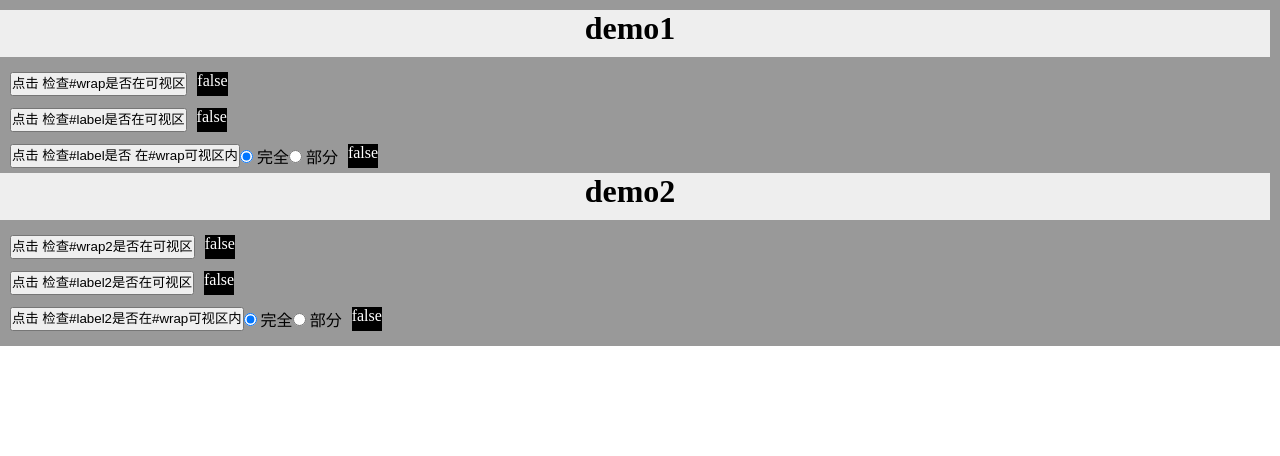
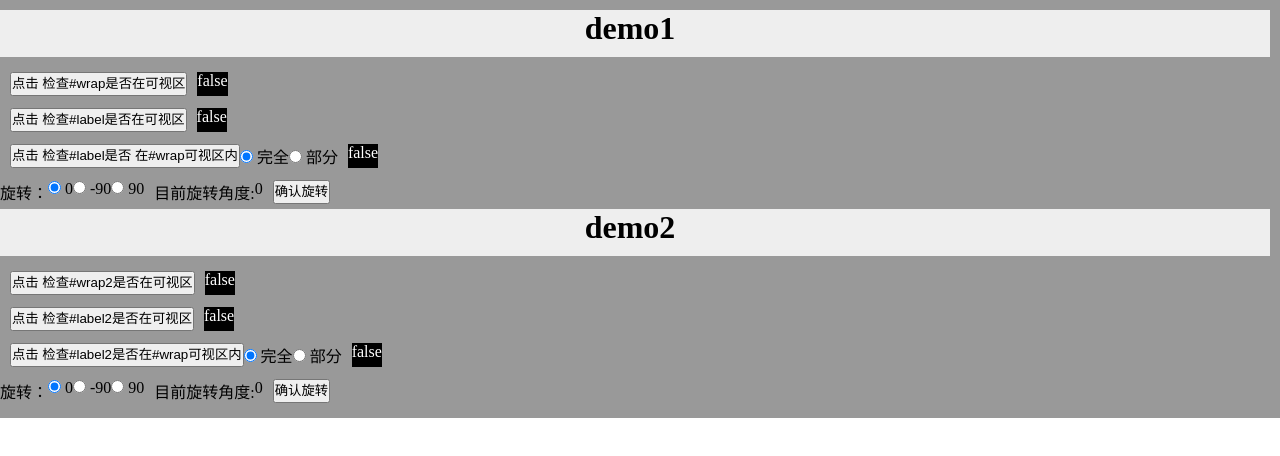
Before and after one commit to MTTTM/inViewUtils, a website: page src/html/index.html in a window 1280 px wide. Shown: the top 456 px of the page. Drawn offline with nearby package versions, Linux system fonts and the light colour scheme; files that its build step writes are made by us from their sources.

Commit message:
添加旋转案例

```diff
--- a/src/html/index.html
+++ b/src/html/index.html
@@ -38,15 +38,31 @@
             <label>
                 <input type="radio" name="labelInWrapView" value="2">
                 部分</label>
+            <p>
+
+
             <div class="btn">
                 <span v-data="labelInWrapView">--</span>
             </div>
+        </div>
+        <div class="btnGroup ">
+            旋转： <label>
+                <input type="radio" name="labelInWrapViewRotate" checked value="0">
+                0</label>
+            <label>
+                <input type="radio" name="labelInWrapViewRotate" value="-90">
+                -90</label>
+            <label>
+                <input type="radio" name="labelInWrapViewRotate" value="90">
+                90</label>
+            </p>
+            <span style="margin-left:10px;">目前旋转角度:</span><span v-data="wrapView1Rotate">-</span>
+            <button onClick="demo1Rotate('#wrap','labelInWrapViewRotate','wrapView1Rotate')">确认旋转</button>
         </div>
         <h1>demo2</h1>
         <div class="btnGroup ">
             <button onclick="checkInView('#wrap2','wrapInView2')">点击 检查#wrap2是否在可视区</button>
             <div class="btn">
-
                 <span v-data="wrapInView2">--</span>
             </div>
         </div>
@@ -69,13 +85,28 @@
                 <span v-data="labelInWrapView2">--</span>
             </div>
         </div>
+        <div class="btnGroup ">
+            旋转： <label>
+                <input type="radio" name="wrapView2Rotate" checked value="0">
+                0</label>
+            <label>
+                <input type="radio" name="wrapView2Rotate" value="-90">
+                -90</label>
+            <label>
+                <input type="radio" name="wrapView2Rotate" value="90">
+                90</label>
+            </p>
+            <span style="margin-left:10px;">目前旋转角度:</span><span v-data="wrapView1Rotate">-</span>
+            <button onClick="demo1Rotate('#wrap2','wrapView2Rotate','wrapView1Rotate')">确认旋转</button>
+        </div>
     </div>
 
     <h1>demo1</h1>
     <div class="wrap" id="wrap">
         <div class="inner ">
             这部书，实在奇。奇就奇在一照面便给人们留下了一大堆疑问， 这部书，实在奇。奇就奇在一照面便给人们留下了一大堆疑问，诸如：成书何时？如何成书？作者是谁？
-            <span class="label label-blue" id="label">#label</span>有几？ 据现存最早的《金瓶梅》序言说，作者叫“兰陵笑笑生”。可是这位兰陵笑笑生究竟是谁？姓谁名谁，无从考证，明代人就众说纷纭。即使到了如今，众多学者和专家也无法考证这位兰陵笑笑生是谁。推断很多，但是都缺实证，因此，这位兰陵笑笑生也还在云里雾里。
+            <span class="label label-blue" id="label">#label</span>有几？
+            据现存最早的《金瓶梅》序言说，作者叫“兰陵笑笑生”。可是这位兰陵笑笑生究竟是谁？姓谁名谁，无从考证，明代人就众说纷纭。即使到了如今，众多学者和专家也无法考证这位兰陵笑笑生是谁。推断很多，但是都缺实证，因此，这位兰陵笑笑生也还在云里雾里。
         </div>
     </div>
     <div style="height:200px"></div>
@@ -83,7 +114,8 @@
     <div class="wrap" id="wrap2">
         <div class="inner inner2">
             这部书，实在奇。奇就奇在一照面便给人们留下了一大堆疑问， 这部书，实在奇。奇就奇在一照面便给人们留下了一大堆疑问，诸如：成书何时？如何成书？作者是谁？
-            <span class="label label-blue" id="label2">#label2</span>有几？ 据现存最早的《金瓶梅》序言说，作者叫“兰陵笑笑生”。可是这位兰陵笑笑生究竟是谁？姓谁名谁，无从考证，明代人就众说纷纭。即使到了如今，众多学者和专家也无法考证这位兰陵笑笑生是谁。推断很多，但是都缺实证，因此，这位兰陵笑笑生也还在云里雾里。
+            <span class="label label-blue" id="label2">#label2</span>有几？
+            据现存最早的《金瓶梅》序言说，作者叫“兰陵笑笑生”。可是这位兰陵笑笑生究竟是谁？姓谁名谁，无从考证，明代人就众说纷纭。即使到了如今，众多学者和专家也无法考证这位兰陵笑笑生是谁。推断很多，但是都缺实证，因此，这位兰陵笑笑生也还在云里雾里。
         </div>
     </div>
     <script src="../js/inViewUtils.js">
@@ -94,14 +126,15 @@
             wrapInView: false, //#wrap是否在可视区
             labelInView: false, //#label是否在可视区内
             labelInWrapView: false, //#label是否在#wrap可视区内
-
+            wrapView1Rotate: 0,
 
             wrapInView2: false, //#wrap是否在可视区
+            wrapView2Rotate: 0,
             labelInView2: false, //#label是否在可视区内
             labelInWrapView2: false, //#label是否在#wrap可视区内
         };
         var vm = MVVM(state);
-        window.onload = function() {
+        window.onload = function () {
             //检查是否在视图
             checkInView('#wrap', 'wrapInView');
             checkInView('#label', 'labelInView');
@@ -109,7 +142,19 @@
             checkInView('#wrap2', 'wrapInView2');
             checkInView('#label2', 'labelInView2');
         }
+        //旋转dom
+        var demo1Rotate = function (domID, radiousname, varName) {
+            var doms = document.querySelectorAll(`input[type=radio][name=${radiousname}]`);
 
+            Array.from(doms).forEach(item => {
+                if (item.checked === true) {
+                    vm[varName] = item.value;
+                }
+            })
+            document.querySelector(domID).style.cssText = `
+                transform: rotate(${vm[varName]}deg);
+            `;
+        }
         //检查是否在浏览器可视区
         function checkInView(dom, varName) {
             console.warn("check dom:", document.querySelector(dom))
```
Also changed, not shown: 1 other file.
